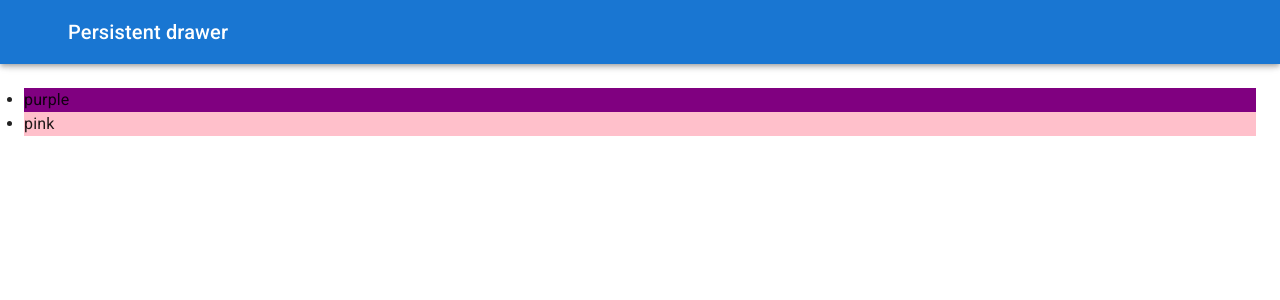
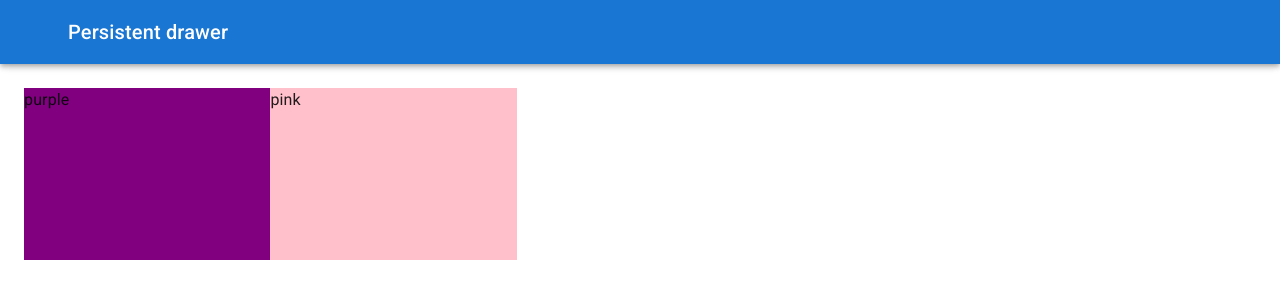
Before and after one commit to Fernando-Andres-Ramos/Colors-Palettes, a React (Vite) app: page /palette/new in a window 1280 px wide. Shown: the top 300 px of the page. Built offline with nearby package versions, Linux system fonts and the light colour scheme; some icons are missing.

Commit message:
Add draggable colorBox

```diff
--- /dev/null
+++ b/src/components/DraggableColorBox/DraggableColorBox.jsx
@@ -0,0 +1,23 @@
+import React, { Component } from 'react'
+import styles from "./DraggableColorBox.module.css"
+import { css} from '@emotion/react'
+import styled from '@emotion/styled'
+
+const Root = styled.div`
+  width:20%;
+  height: 25%;
+  margin: 0 auto;
+  display: inline-block;
+  position: relative;
+  cursor:pointer;
+  margin-bottom: -4px;
+`
+
+
+export default function DraggableColorBox(props){
+  return(
+    <Root style={{backgroundColor:props.color}}>
+      {props.color}
+    </Root>
+  )
+}
--- a/src/components/NewPaletteForm/NewPaletteForm.jsx
+++ b/src/components/NewPaletteForm/NewPaletteForm.jsx
@@ -20,6 +20,7 @@ import InboxIcon from '@mui/icons-material/MoveToInbox';
 import MailIcon from '@mui/icons-material/Mail';
 import {ChromePicker} from 'react-color'
 import Button from '@mui/material/Button';
+import DraggableColorBox from "../DraggableColorBox/DraggableColorBox.jsx"
 
 
 const drawerWidth = 400;
@@ -33,6 +34,7 @@ const Main = styled('main', { shouldForwardProp: (prop) => prop !== 'open' })(
       duration: theme.transitions.duration.leavingScreen,
     }),
     marginLeft: `-${drawerWidth}px`,
+    height:`calc(100vh - 64px)`,
     variants: [
       {
         props: ({ open }) => open,
@@ -168,9 +170,9 @@ export default function NewPaletteForm() {
       </Drawer>
       <Main open={open}>
         <DrawerHeader />
-        <ul>
+        <ul style={{height:"100%"}}>
           {colors.map(color=>
-            <li style={{backgroundColor:`${color}`}} key={color}>{color}</li>
+            <DraggableColorBox key={color} color={color}/>
           )}
         </ul>
       </Main>
```
Also changed, not shown: src/components/DraggableColorBox/DraggableColorBox.module.css (added).
